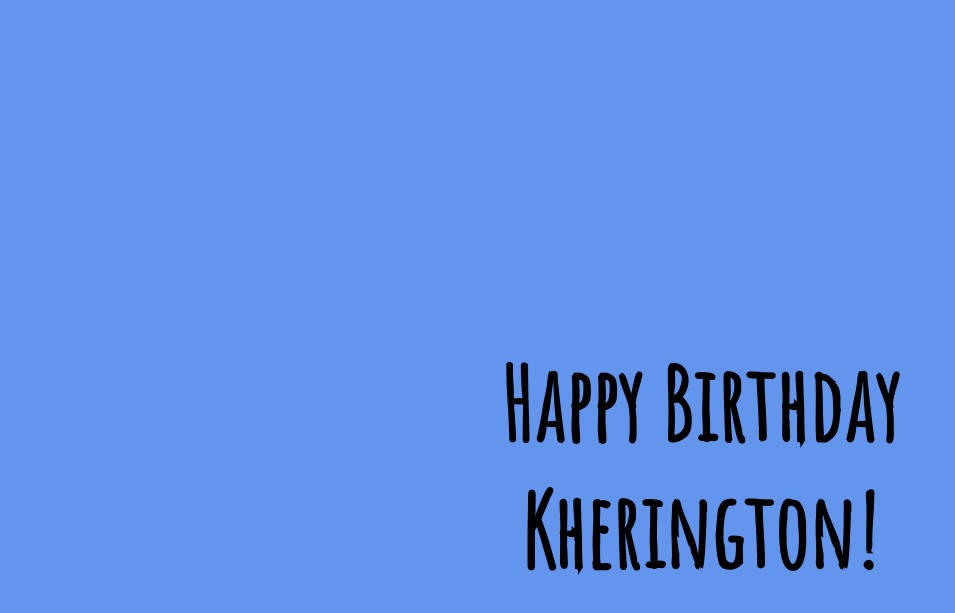
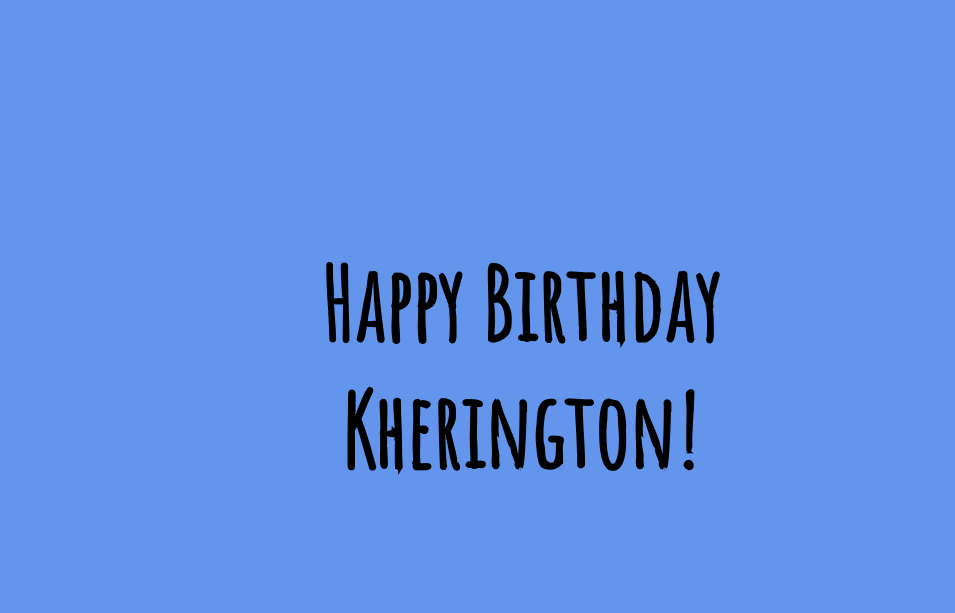
Before and after one commit to amberlil/amberlil.github.io, a plain HTML site: page index.html in a window 1280 px wide. Shown: the part 27-640 px from the top of the page, without its empty margins (0-955 px from the left). Drawn offline with Linux system fonts and the light colour scheme.

Commit message:
added percents to h1

```diff
--- a/personal.css
+++ b/personal.css
@@ -9,8 +9,8 @@ h1 {
     font-size: 100px;
     text-align: center;
     position: absolute;
-    top: 300px;
-    left: 500px;
+    top: 25%;
+    left: 25%;
 }
 
 #balloons {
```
